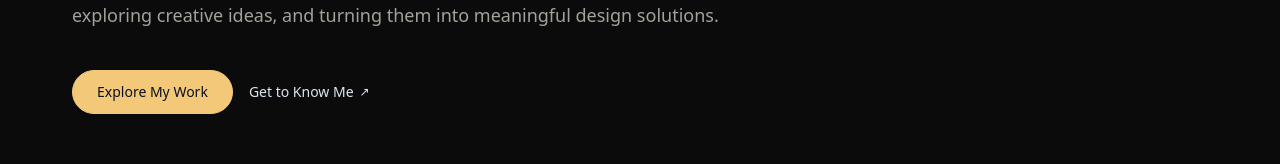
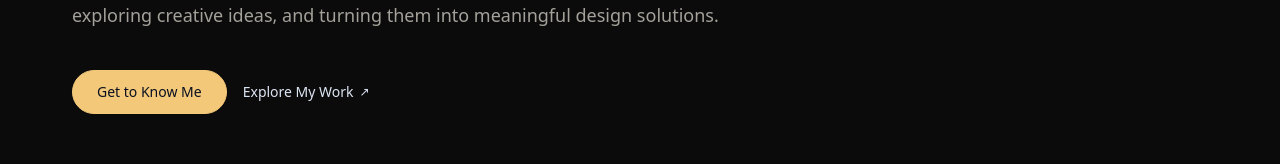
Before and after one commit to vipulkhunti91-design/Vipul-khunti-, a React (Vite) app: page / in a window 1280 px wide. Shown: the part 505-669 px from the top of the page. Built offline with nearby package versions, Linux system fonts and the light colour scheme.

Commit message:
fix(hero): swap hero CTA buttons to place 'Get to Know Me' first and 'Explore My Work' second

```diff
--- a/src/pages/Home.tsx
+++ b/src/pages/Home.tsx
@@ -108,11 +108,11 @@ export function Home() {
               {site.intro}
             </p>
             <div className="hero-cta mt-10 flex flex-wrap gap-3">
-              <ButtonLink to="/#work" className="transition-all duration-200 hover:shadow-[0_0_22px_rgba(243,200,121,0.35)] hover:-translate-y-0.5">
+              <ButtonLink to="/#about" className="transition-all duration-200 hover:shadow-[0_0_22px_rgba(243,200,121,0.35)] hover:-translate-y-0.5">
+                Get to Know Me
+              </ButtonLink>
+              <ButtonLink to="/#work" variant="secondary" className="transition-all duration-200 hover:shadow-[0_0_16px_rgba(243,200,121,0.2)] hover:-translate-y-0.5">
                 Explore My Work
-              </ButtonLink>
-              <ButtonLink to="/#about" variant="secondary" className="transition-all duration-200 hover:shadow-[0_0_16px_rgba(243,200,121,0.2)] hover:-translate-y-0.5">
-                Get to Know Me
               </ButtonLink>
             </div>
         </div>
```
